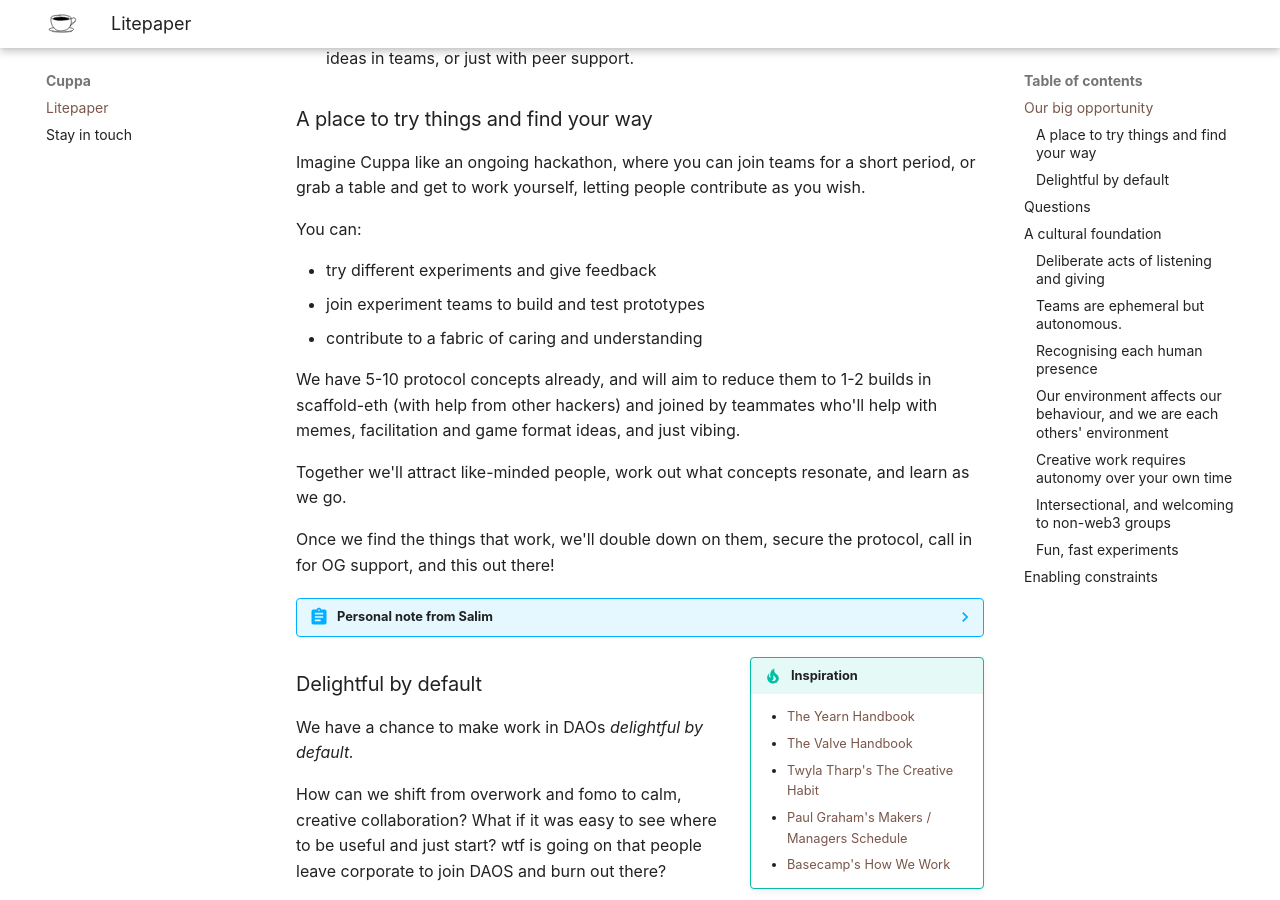
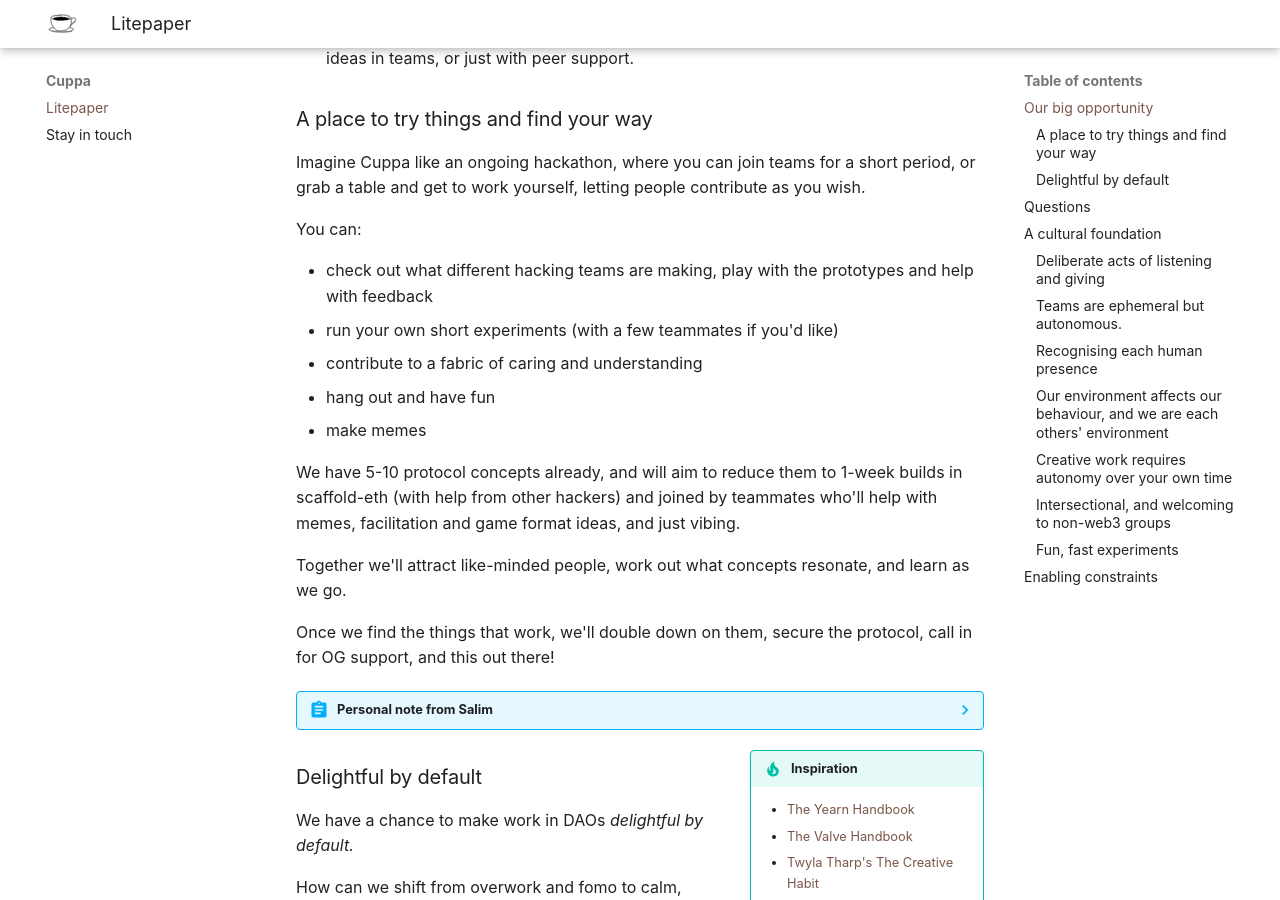
Before and after one commit to saintsal/cuppa.cc, an MkDocs documentation site: the page built from docs/litepaper.md, in a window 1280 px wide and 900 px high, scrolled down 737 px. Built offline with MkDocs 1.6.1 and Material for MkDocs 9.7.7, drawn with Linux system fonts in a browser that asks for light colours.

Commit message:
phrasing

```diff
--- a/docs/litepaper.md
+++ b/docs/litepaper.md
@@ -22,11 +22,13 @@ Imagine Cuppa like an ongoing hackathon, where you can join teams for a short pe
 
 You can:
 
-- try different experiments and give feedback
-- join experiment teams to build and test prototypes
+- check out what different hacking teams are making, play with the prototypes and help with feedback
+- run your own short experiments (with a few teammates if you'd like)
 - contribute to a fabric of caring and understanding
+- hang out and have fun
+- make memes
 
-We have 5-10 protocol concepts already, and will aim to reduce them to 1-2 builds in scaffold-eth (with help from other hackers) and joined by teammates who'll help with memes, facilitation and game format ideas, and just vibing.
+We have 5-10 protocol concepts already, and will aim to reduce them to 1-week builds in scaffold-eth (with help from other hackers) and joined by teammates who'll help with memes, facilitation and game format ideas, and just vibing.
 
 Together we'll attract like-minded people, work out what concepts resonate, and learn as we go.
 
```
